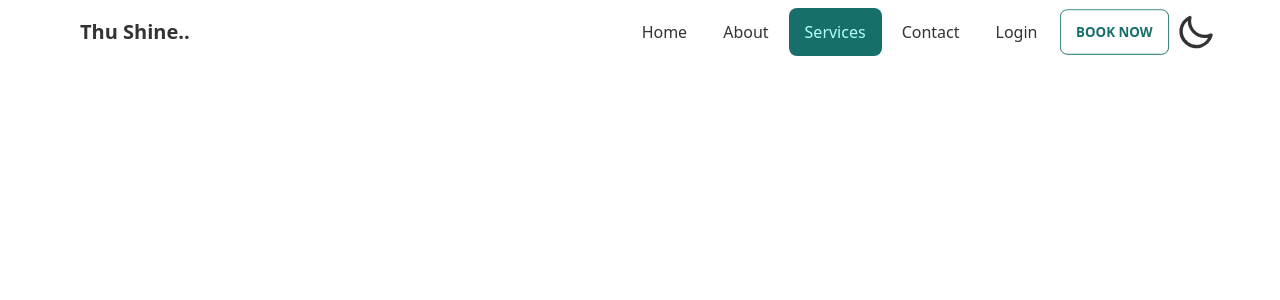
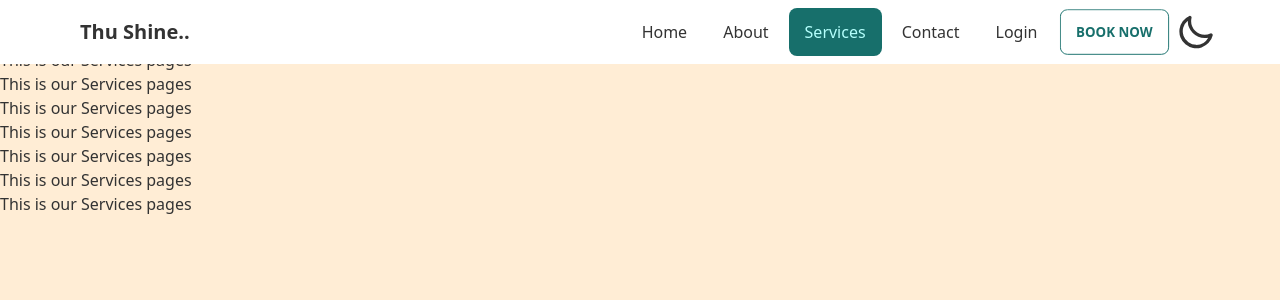
Before and after one commit to Safik-1475/tru-shine, a React (Create React App) app: page /services in a window 1280 px wide. Shown: the top 300 px of the page. Built offline with nearby package versions, Linux system fonts and the light colour scheme.

Commit message:
added dynamic public routes

```diff
--- a/src/App.js
+++ b/src/App.js
@@ -1,12 +1,13 @@
 import Navbar from "./components/Navbar";
-import Home from "./pages/Home/Home";
-import { Routes, Route } from 'react-router-dom';
-import About from './pages/About';
 import AOS from 'aos';
 import 'aos/dist/aos.css';
 import { useEffect } from "react";
-import Login from "./pages/Login";
-import RequireAuth from "./authentication/RequireAuth";
+import { PublicRoutes } from "./routes/PublicRoutes";
+import { Route, Routes } from "react-router-dom";
+import { PrivateRoute } from "./routes/PrivateRoutes";
+import About from "./pages/About";
+import Services from "./pages/Services";
+import RequireAuth from './authentication/RequireAuth';
 
 function App() {
   useEffect(() => {
@@ -16,12 +17,14 @@ function App() {
     <>
       <Navbar>
         <Routes>
-          <Route path="/" element={<Home />} />
-          {/* <Route path='/about' element={<About />} /> */}
-          <Route path="/login" element={<Login />} />
-          <Route element={<RequireAuth>
-            <Route path="/about" element={<About />} />
-          </RequireAuth>} />
+          {
+            PublicRoutes.map(({ path, Component }) => <Route path={path} element={<Component />} />)
+          }
+          {
+            PrivateRoute.map(route => <Route element={<RequireAuth>
+              <Route path={route.path} element={route.Component} />
+            </RequireAuth>} />)
+          }
         </Routes>
       </Navbar>
     </>
--- a/src/authentication/RequireAuth.js
+++ b/src/authentication/RequireAuth.js
@@ -2,10 +2,10 @@ import React from 'react';
 import { Navigate, useLocation } from 'react-router-dom';
 
 const RequireAuth = ({ children }) => {
+    const location = useLocation();
     const user = false;
-    const location = useLocation();
     if (!user) {
-        <Navigate path='/login' state={{ from: location }} replace />
+        return <Navigate path='/login' state={{ from: location }} replace />
     }
     return children
 };
--- /dev/null
+++ b/src/pages/Services.js
@@ -0,0 +1,19 @@
+import React from 'react';
+
+const Services = () => {
+    return (
+        <div className='bg-accent min-h-full' >
+            <h1>This is our Services pages</h1>
+            <h1>This is our Services pages</h1>
+            <h1>This is our Services pages</h1>
+            <h1>This is our Services pages</h1>
+            <h1>This is our Services pages</h1>
+            <h1>This is our Services pages</h1>
+            <h1>This is our Services pages</h1>
+            <h1>This is our Services pages</h1>
+            <h1>This is our Services pages</h1>
+        </div>
+    );
+};
+
+export default Services;
--- /dev/null
+++ b/src/routes/PrivateRoutes.js
@@ -0,0 +1,7 @@
+import Services from '../pages/Services';
+import About from './../pages/About';
+// PRIVATE ROUTE
+export const PrivateRoute = [
+    { path: '/about', name: 'About', Component: About },
+    { path: '/services', name: 'Services', Component: Services }
+]
--- /dev/null
+++ b/src/routes/PublicRoutes.js
@@ -0,0 +1,14 @@
+import Home from './../pages/Home/Home';
+import About from './../pages/About';
+import Services from './../pages/Services'
+import Contact from './../pages/Contact';
+import Login from './../pages/Login';
+
+// Public Route
+export const PublicRoutes = [
+    { path: '/', name: 'Home', Component: Home },
+    { path: '/about', name: 'About', Component: About },
+    { path: '/services', name: 'Services', Component: Services },
+    { path: '/contact', name: 'Contact', Component: Contact },
+    { path: '/login', name: 'Login', Component: Login },
+]
```
